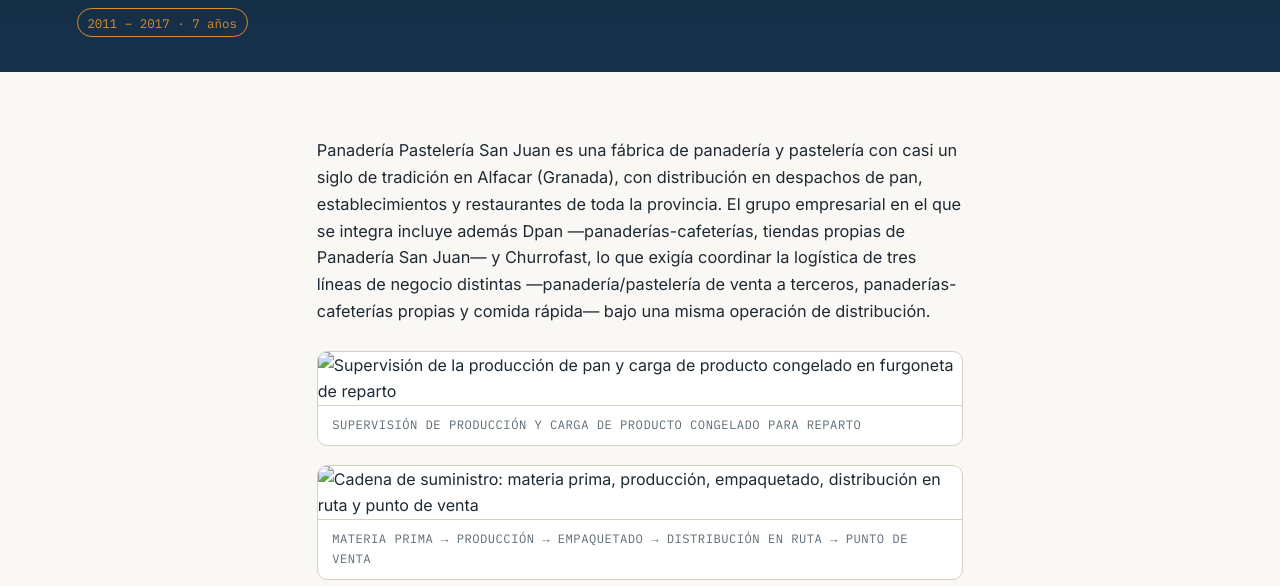
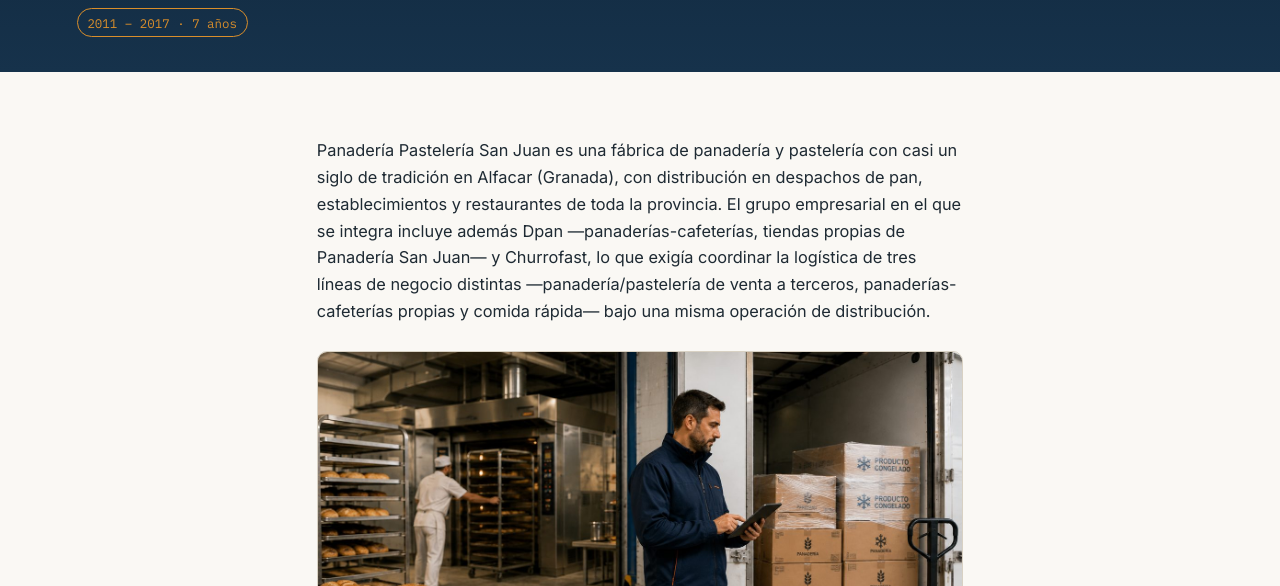
Before and after one commit to javidepas/cv., a plain HTML site: page experiencia-panaderia-san-juan.html in a window 1280 px wide. Shown: the part 214-800 px from the top of the page. Drawn offline with nearby package versions, Linux system fonts and the light colour scheme.

Commit message:
Add files via upload

```diff
--- a/experiencia-panaderia-san-juan.html
+++ b/experiencia-panaderia-san-juan.html
@@ -84,12 +84,12 @@
   </p>
 
   <div class="media" style="margin:1.6rem 0 1.2rem;">
-    <img src="produccion-reparto-sanjuan.jpg" alt="Supervisión de la producción de pan y carga de producto congelado en furgoneta de reparto">
+    <img src="produccion-reparto-sanjuan.jpeg" alt="Supervisión de la producción de pan y carga de producto congelado en furgoneta de reparto">
     <div class="cap">Supervisión de producción y carga de producto congelado para reparto</div>
   </div>
 
   <div class="media" style="margin:0 0 2rem;">
-    <img src="cadena-suministro-sanjuan.jpg" alt="Cadena de suministro: materia prima, producción, empaquetado, distribución en ruta y punto de venta">
+    <img src="cadena-suministro-sanjuan.jpeg" alt="Cadena de suministro: materia prima, producción, empaquetado, distribución en ruta y punto de venta">
     <div class="cap">Materia prima → producción → empaquetado → distribución en ruta → punto de venta</div>
   </div>
 
```
Also changed, not shown: index.html (+2 -2 lines).
